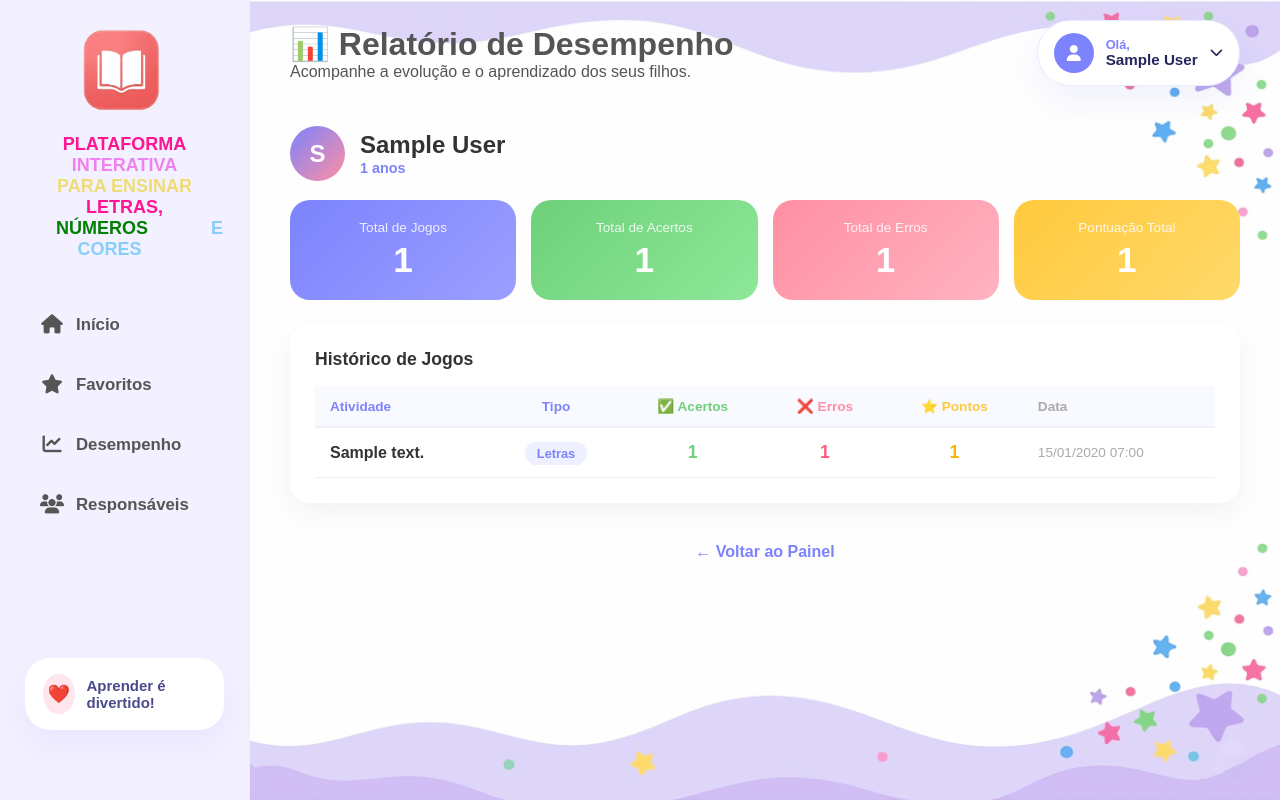
After one commit to nogueiratng/PTCC, a Django app: page /desempenho/ in a window 1280 px wide. The commit adds this page. Run offline with Django 5.2, Linux system fonts and the light colour scheme; a user stored in the database is signed in; tables that the repository leaves empty hold one stand-in row (values such as "Sample post").

Commit message:
Tela de desempenho, agora funcional

```diff
--- a/templates/dashboard.html
+++ b/templates/dashboard.html
@@ -79,7 +79,7 @@
     <div class="performance-card">
         <h3>Acompanhe o desempenho</h3>
         <p>Veja o desenvolvimento e as conquistas da criança de forma detalhada.</p>
-        <button class="btn-primary">Acessar painel ></button>
+        <a href="{% url 'users:desempenho' %}" class="btn-primary" style="text-decoration: none; display: inline-block;">Acessar painel ></a>
         <img src="{% static 'img/grafico.png' %}" alt="Gráfico" class="mini-chart-img">
     </div>
 </section>
--- /dev/null
+++ b/templates/desempenho.html
@@ -0,0 +1,96 @@
+{% extends 'base.html' %}
+{% load static %}
+
+{% block title %}Desempenho dos Filhos - Plataforma Interativa{% endblock %}
+{% block page_title %}📊 Relatório de Desempenho{% endblock %}
+{% block page_subtitle %}Acompanhe a evolução e o aprendizado dos seus filhos.{% endblock %}
+
+{% block content %}
+
+{% if not dados_criancas %}
+    <div style="background: white; padding: 40px; border-radius: 20px; text-align: center; box-shadow: 0 10px 30px rgba(0,0,0,0.05);">
+        <p style="font-size: 1.2rem; color: #777;">Você ainda não tem crianças cadastradas. <a href="{% url 'users:adicionar_crianca' %}" style="color: #7c83fd;">Adicione um filho aqui.</a></p>
+    </div>
+{% endif %}
+
+{% for dado in dados_criancas %}
+<div style="margin-bottom: 2.5rem;">
+
+    <!-- Cabeçalho da Criança -->
+    <div style="display: flex; align-items: center; gap: 15px; margin-bottom: 1.2rem;">
+        <div style="width: 55px; height: 55px; background: linear-gradient(135deg, #7c83fd, #ff8fa3); border-radius: 50%; display: flex; align-items: center; justify-content: center; font-size: 1.5rem; color: white; font-weight: 900; flex-shrink: 0;">
+            {{ dado.crianca.nome|slice:":1"|upper }}
+        </div>
+        <div>
+            <h2 style="margin: 0; color: #333; font-size: 1.5rem;">{{ dado.crianca.nome }}</h2>
+            <span style="color: #7c83fd; font-size: 0.9rem; font-weight: 600;">{{ dado.crianca.idade }} anos</span>
+        </div>
+    </div>
+
+    <!-- Cards de Resumo -->
+    <div style="display: grid; grid-template-columns: repeat(4, 1fr); gap: 15px; margin-bottom: 1.5rem;">
+        <div style="background: linear-gradient(135deg, #7c83fd, #9b9fff); padding: 20px; border-radius: 20px; color: white; text-align: center;">
+            <p style="margin: 0; font-size: 0.85rem; opacity: 0.85;">Total de Jogos</p>
+            <p style="margin: 5px 0 0; font-size: 2.2rem; font-weight: 900;">{{ dado.total_jogos }}</p>
+        </div>
+        <div style="background: linear-gradient(135deg, #6ed07a, #8de898); padding: 20px; border-radius: 20px; color: white; text-align: center;">
+            <p style="margin: 0; font-size: 0.85rem; opacity: 0.85;">Total de Acertos</p>
+            <p style="margin: 5px 0 0; font-size: 2.2rem; font-weight: 900;">{{ dado.total_acertos }}</p>
+        </div>
+        <div style="background: linear-gradient(135deg, #ff8fa3, #ffb3c1); padding: 20px; border-radius: 20px; color: white; text-align: center;">
+            <p style="margin: 0; font-size: 0.85rem; opacity: 0.85;">Total de Erros</p>
+            <p style="margin: 5px 0 0; font-size: 2.2rem; font-weight: 900;">{{ dado.total_erros }}</p>
+        </div>
+        <div style="background: linear-gradient(135deg, #ffc93c, #ffd96a); padding: 20px; border-radius: 20px; color: white; text-align: center;">
+            <p style="margin: 0; font-size: 0.85rem; opacity: 0.85;">Pontuação Total</p>
+            <p style="margin: 5px 0 0; font-size: 2.2rem; font-weight: 900;">{{ dado.pontuacao_total }}</p>
+        </div>
+    </div>
+
+    <!-- Histórico de Jogos -->
+    <div style="background: white; border-radius: 20px; padding: 25px; box-shadow: 0 10px 30px rgba(0,0,0,0.05);">
+        <h3 style="margin: 0 0 1rem 0; color: #333; font-size: 1.1rem;">Histórico de Jogos</h3>
+
+        {% if dado.desempenhos %}
+            <table style="width: 100%; border-collapse: collapse;">
+                <thead>
+                    <tr style="background: #f8faff; border-radius: 10px;">
+                        <th style="padding: 12px 15px; text-align: left; color: #7c83fd; font-size: 0.85rem; font-weight: 700; border-bottom: 2px solid #eef0ff;">Atividade</th>
+                        <th style="padding: 12px 15px; text-align: center; color: #7c83fd; font-size: 0.85rem; font-weight: 700; border-bottom: 2px solid #eef0ff;">Tipo</th>
+                        <th style="padding: 12px 15px; text-align: center; color: #6ed07a; font-size: 0.85rem; font-weight: 700; border-bottom: 2px solid #eef0ff;">✅ Acertos</th>
+                        <th style="padding: 12px 15px; text-align: center; color: #ff8fa3; font-size: 0.85rem; font-weight: 700; border-bottom: 2px solid #eef0ff;">❌ Erros</th>
+                        <th style="padding: 12px 15px; text-align: center; color: #ffc93c; font-size: 0.85rem; font-weight: 700; border-bottom: 2px solid #eef0ff;">⭐ Pontos</th>
+                        <th style="padding: 12px 15px; text-align: left; color: #aaa; font-size: 0.85rem; font-weight: 700; border-bottom: 2px solid #eef0ff;">Data</th>
+                    </tr>
+                </thead>
+                <tbody>
+                    {% for d in dado.desempenhos %}
+                    <tr style="border-bottom: 1px solid #f0f0f0; transition: background 0.2s;">
+                        <td style="padding: 14px 15px; color: #333; font-weight: 600;">{{ d.atividade.descricao }}</td>
+                        <td style="padding: 14px 15px; text-align: center;">
+                            <span style="background: #eef0ff; color: #7c83fd; padding: 4px 12px; border-radius: 999px; font-size: 0.8rem; font-weight: 700;">
+                                {{ d.atividade.get_tipo_display }}
+                            </span>
+                        </td>
+                        <td style="padding: 14px 15px; text-align: center; color: #6ed07a; font-weight: 900; font-size: 1.1rem;">{{ d.acertos }}</td>
+                        <td style="padding: 14px 15px; text-align: center; color: #ff5c7c; font-weight: 900; font-size: 1.1rem;">{{ d.erros }}</td>
+                        <td style="padding: 14px 15px; text-align: center; font-weight: 900; color: #f7b400; font-size: 1.1rem;">{{ d.pontuacao }}</td>
+                        <td style="padding: 14px 15px; color: #aaa; font-size: 0.85rem;">{{ d.data_realizacao|date:"d/m/Y H:i" }}</td>
+                    </tr>
+                    {% endfor %}
+                </tbody>
+            </table>
+        {% else %}
+            <p style="color: #aaa; font-style: italic; text-align: center; padding: 20px 0;">
+                {{ dado.crianca.nome }} ainda não jogou nenhuma atividade. <a href="{% url 'users:dashboard' %}" style="color: #7c83fd; text-decoration: none;">Vá jogar agora!</a>
+            </p>
+        {% endif %}
+    </div>
+</div>
+{% endfor %}
+
+<div style="text-align: center; margin-top: 1rem;">
+    <a href="{% url 'users:dashboard' %}" style="color: #7c83fd; text-decoration: none; font-weight: 700;">← Voltar ao Painel</a>
+</div>
+
+{% endblock %}
--- a/users/urls.py
+++ b/users/urls.py
@@ -16,4 +16,5 @@ urlpatterns = [
     path('jogar/<int:atividade_id>/', views.jogar_atividade_view, name='jogar_atividade'),
     path('api/salvar-desempenho/', views.salvar_desempenho_api, name='salvar_desempenho'),
     path('iniciar/<str:tipo>/', views.iniciar_jogo_view, name='iniciar_jogo'),
+    path('desempenho/', views.desempenho_view, name='desempenho'),
 ]
--- a/users/views.py
+++ b/users/views.py
@@ -221,6 +221,34 @@ def salvar_desempenho_api(request):
     return JsonResponse({'status': 'error', 'message': 'Método não permitido'}, status=405)
 
 @login_required
+def desempenho_view(request):
+    """Página de desempenho para o responsável ver o histórico dos filhos"""
+    if not request.user.is_responsavel:
+        return redirect('users:dashboard')
+
+    criancas = request.user.criancas.all()
+
+    # Para cada criança, pega seus desempenhos com estatísticas
+    dados_criancas = []
+    for crianca in criancas:
+        desempenhos = crianca.desempenhos.select_related('atividade').order_by('-data_realizacao')
+        total_jogos = desempenhos.count()
+        total_acertos = sum(d.acertos for d in desempenhos)
+        total_erros = sum(d.erros for d in desempenhos)
+        pontuacao_total = sum(d.pontuacao for d in desempenhos)
+
+        dados_criancas.append({
+            'crianca': crianca,
+            'desempenhos': desempenhos,
+            'total_jogos': total_jogos,
+            'total_acertos': total_acertos,
+            'total_erros': total_erros,
+            'pontuacao_total': pontuacao_total,
+        })
+
+    return render(request, 'desempenho.html', {'dados_criancas': dados_criancas})
+
+@login_required
 def iniciar_jogo_view(request, tipo):
     """Roteador inteligente: encontra a próxima atividade não-concluída pela criança"""
     if not request.user.is_responsavel:
```
